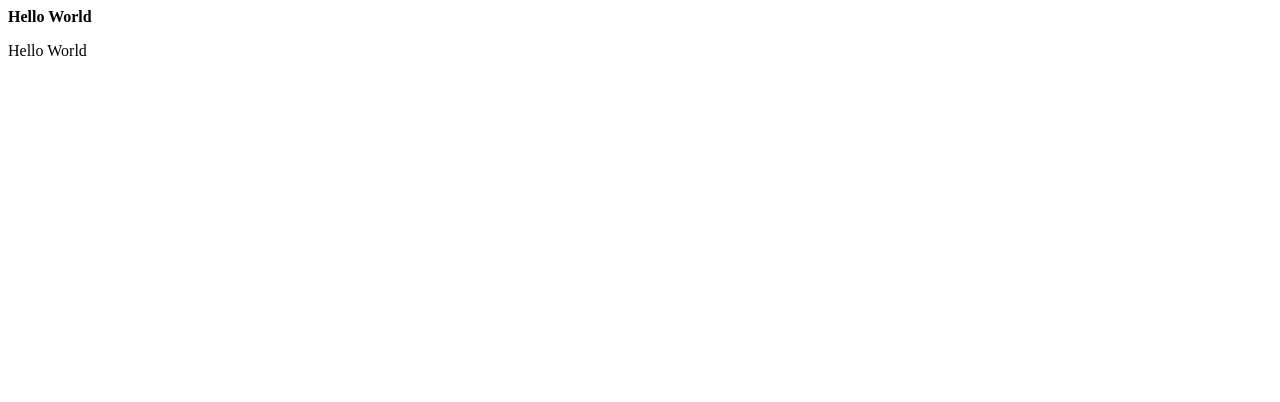
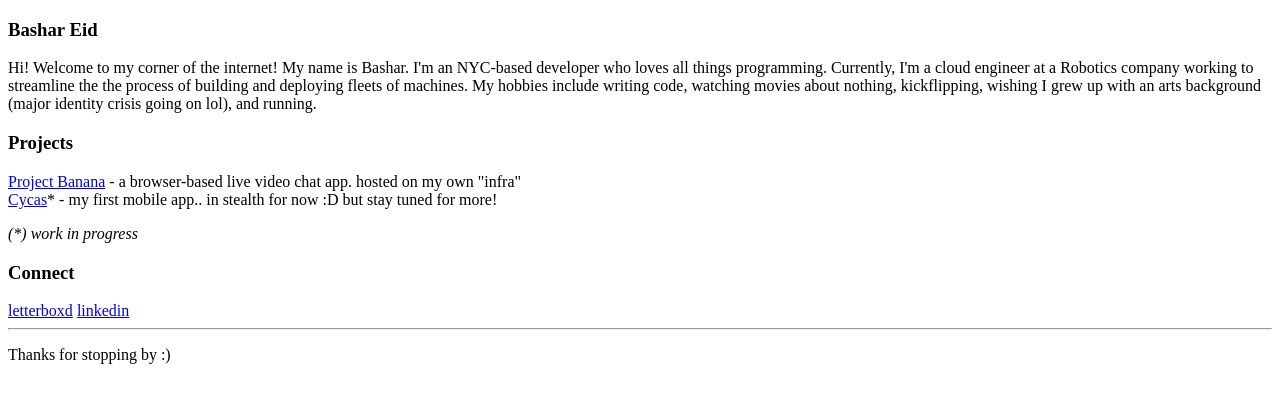
Before and after one commit to bashar-515/bashar-515.github.io, a plain HTML site: page docs/index.html in a window 1280 px wide. Drawn offline with Linux system fonts and the light colour scheme.

Commit message:
add running

```diff
--- a/docs/index.html
+++ b/docs/index.html
@@ -1,12 +1,44 @@
-<!DOCTYPE html>
+<!doctype html>
 <html lang="en">
   <head>
-    <meta charset="UTF-8">
-    <meta name="viewport" content="width=device-width, initial-scale=1.0">
-    <title>Hello World Example</title>
+    <meta charset="UTF-8" />
+    <meta name="viewport" content="width=device-width, initial-scale=1.0" />
+    <title>beesho.net</title>
+    <style>
+      a:hover {
+        background-color: yellow;
+      }
+    </style>
   </head>
   <body>
-    <b>Hello World</b>
-    <p>Hello World</p>
+    <h3>Bashar Eid</h3>
+    <p>
+      Hi! Welcome to my corner of the internet! My name is Bashar. I'm an
+      NYC-based developer who loves all things programming. Currently, I'm a
+      cloud engineer at a Robotics company working to streamline the the process
+      of building and deploying fleets of machines. My hobbies include writing
+      code, watching movies about nothing, kickflipping, wishing I grew up with
+      an arts background (major identity crisis going on lol), and running.
+    </p>
+
+    <h3>Projects</h3>
+    <p>
+      <a href="https://project-banana.com" target="_blank">Project Banana</a> -
+      a browser-based live video chat app. hosted on my own "infra"
+      <br />
+      <a href="https://cycas.info" target="_blank">Cycas</a>* - my first mobile
+      app.. in stealth for now :D but stay tuned for more!
+    </p>
+
+    <p>
+      <i>(*) work in progress</i>
+    </p>
+
+    <h3>Connect</h3>
+    <a href="https://boxd.it/4NAk7" target="_blank">letterboxd</a>
+    <a href="https://www.linkedin.com/in/beesho/" target="_blank">linkedin</a>
+
+    <hr />
+    <p>Thanks for stopping by :)</p>
   </body>
 </html>
```
